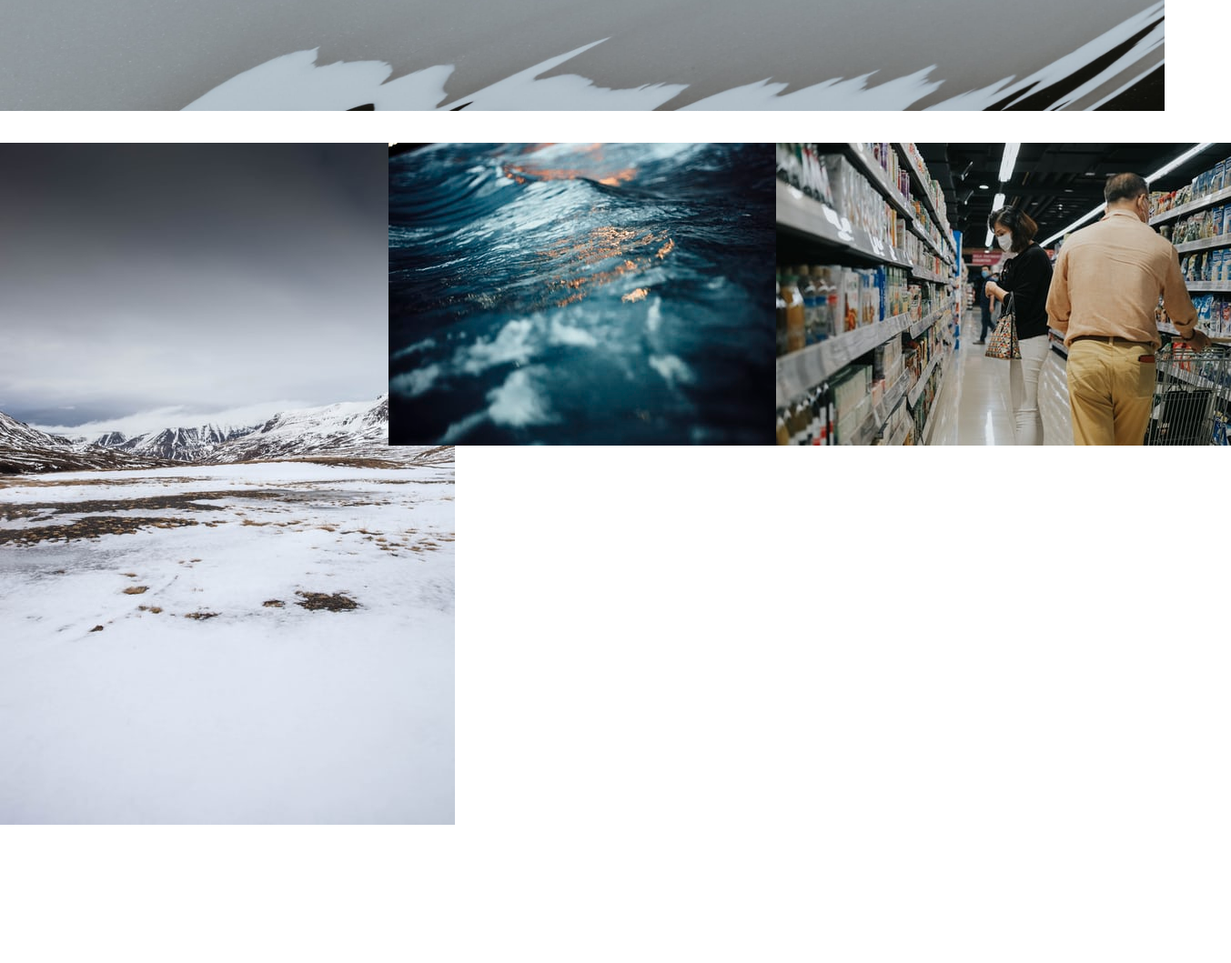
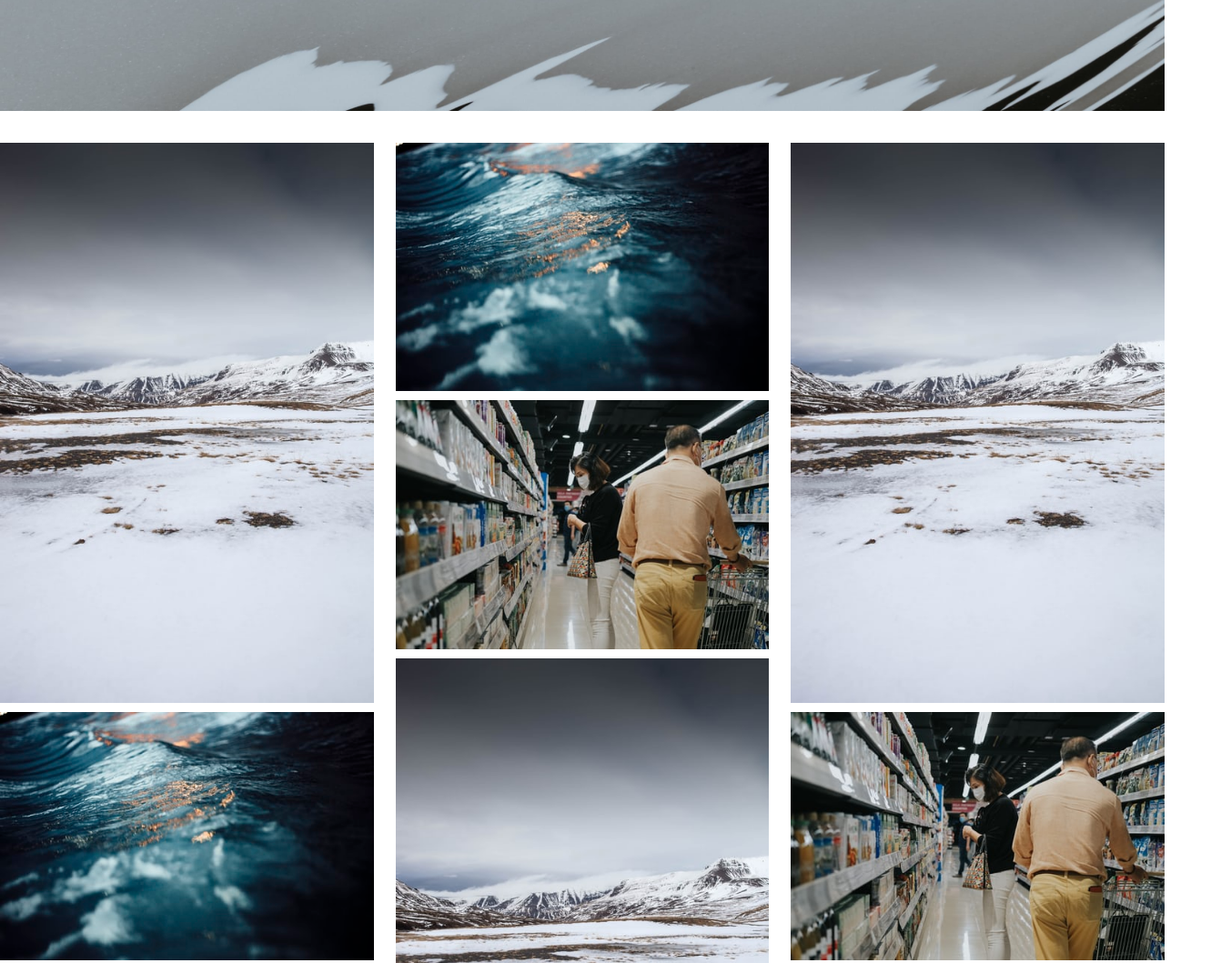
Before and after one commit to tuf75588/50-React-Projects-Part1, a Gatsby site in the folder 01-marketing-site/: page / in a window 1280 px wide. Shown: the part 289-1348 px from the top of the page at 91% size, 1353 px wide, since content can reach past the window. Before the commit the page ends 1215 px from the top, so only its background shows below. Built offline with nearby package versions, Linux system fonts and the light colour scheme; Gatsby itself is replaced by a stand-in of ours.

Commit message:
masonry-grid layout for demo images

```diff
--- a/01-marketing-site/src/components/layout.css
+++ b/01-marketing-site/src/components/layout.css
@@ -242,4 +242,16 @@ body {
 .items {
   display: grid;
   grid-template-columns: repeat(3, minmax(0, 1fr));
+  gap: 24px;
+  align-items: start;
 }
+.item img {
+  max-width: 100%;
+  max-height: 100%;
+}
+
+.item {
+  display: grid;
+  gap: 10px;
+  grid-template-columns: minmax(0, 1fr);
+}
--- a/01-marketing-site/src/components/photo-grid.tsx
+++ b/01-marketing-site/src/components/photo-grid.tsx
@@ -9,9 +9,21 @@ function PhotoGrid() {
       <div>
         <div>
           <div className="items">
-            <div><img src={photoOne} alt="demo one" /></div>
-            <div><img src={photoTwo} alt="demo two" /></div>
-            <div><img src={photoThree} alt="demo three" /></div>
+            <div className="item">
+              <img src={photoOne} alt="demo one" />
+              <img src={photoTwo} alt="demo two" />
+              <img src={photoThree} alt="demo three" />
+            </div>
+            <div className="item">
+              <img src={photoTwo} alt="demo two" />
+              <img src={photoThree} alt="demo three" />
+              <img src={photoOne} alt="demo one" />
+            </div>
+            <div className="item">
+              <img src={photoOne} alt="demo one" />
+              <img src={photoThree} alt="demo three" />
+              <img src={photoTwo} alt="demo two" />
+            </div>
           </div>
         </div>
       </div>
```
